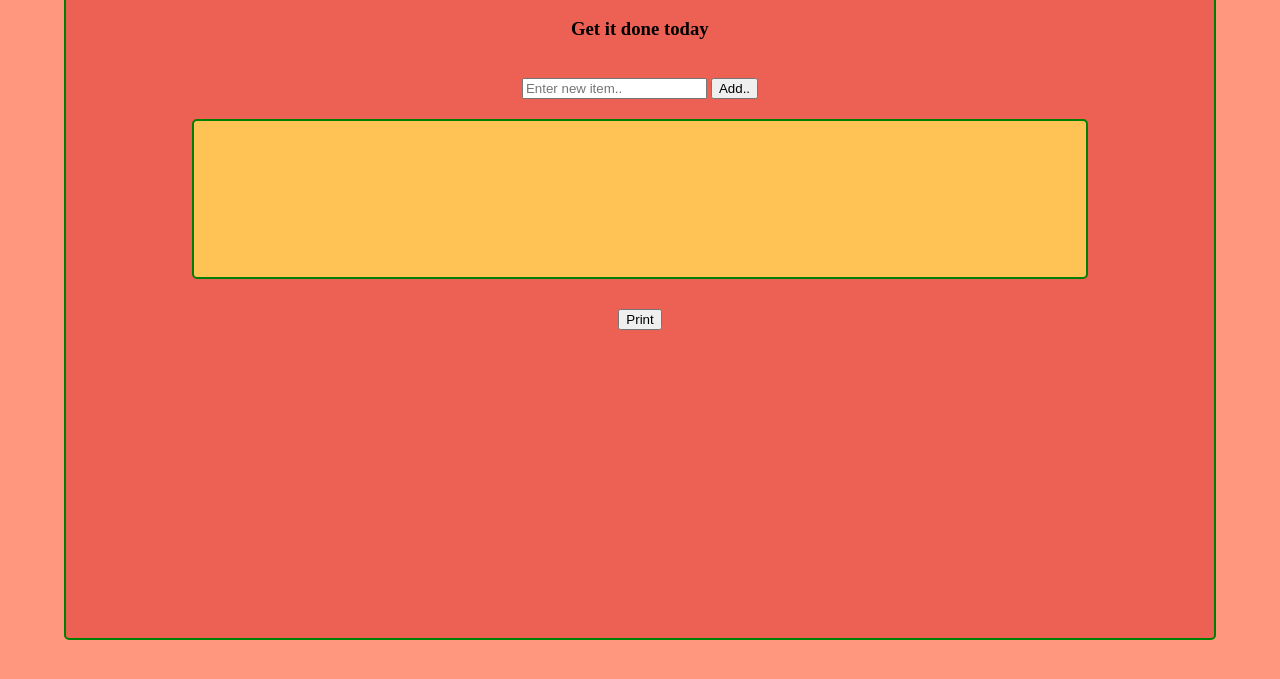
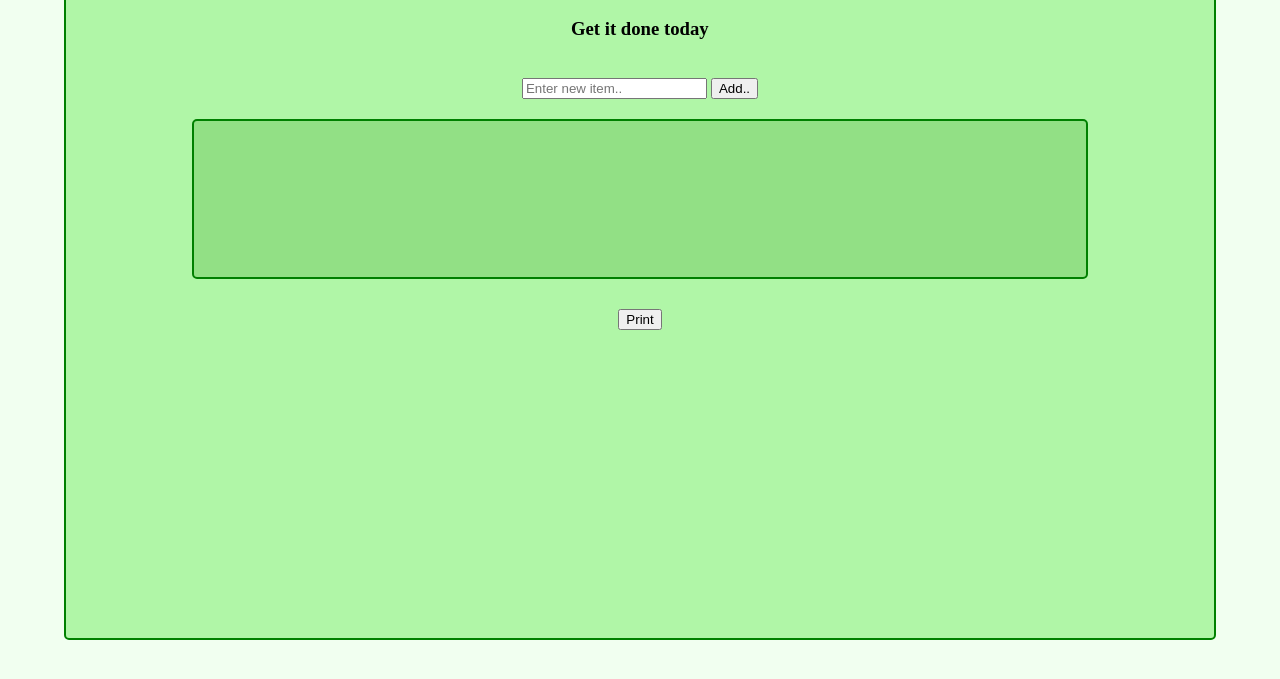
Before and after one commit to piecuchlukasz/Shopping-List, a website: page index.html in a window 1280 px wide. Shown: the part 95-774 px from the top of the page. Drawn offline with nearby package versions, Linux system fonts and the light colour scheme.

Commit message:
Add files via upload

```diff
--- a/style.css
+++ b/style.css
@@ -5,7 +5,7 @@
 body {
   padding-left: auto 0;
   margin: 0;
-  background-color: #FF977E;
+  background-color: #ACFFAA2B;
 }
 
 h1, div.searchbar {
@@ -28,7 +28,7 @@ div.searchbar, .scroll, #print {
   border-radius: 5px;
   margin: auto auto;
   margin-top: 15px;
-  background-color: #EC6153;
+  background-color: #66EC5378;
 }
 
 .btn {
@@ -45,7 +45,7 @@ div.scroll {
   width: 70vw;
   border: 2px solid green;
   border-radius: 5px;
-  background-color: #FFC255;
+  background-color: #70C75F75;
 }
 
 .delete, .importancebtn {
```
